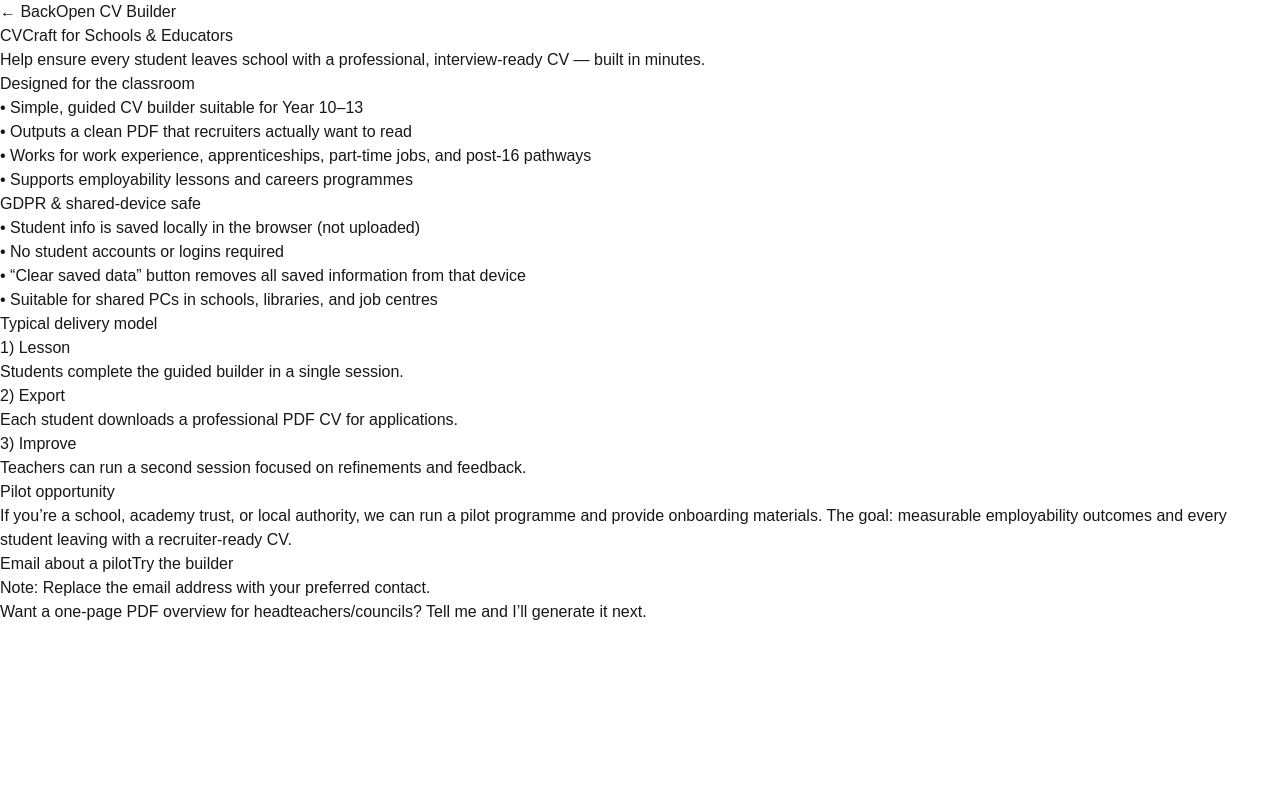
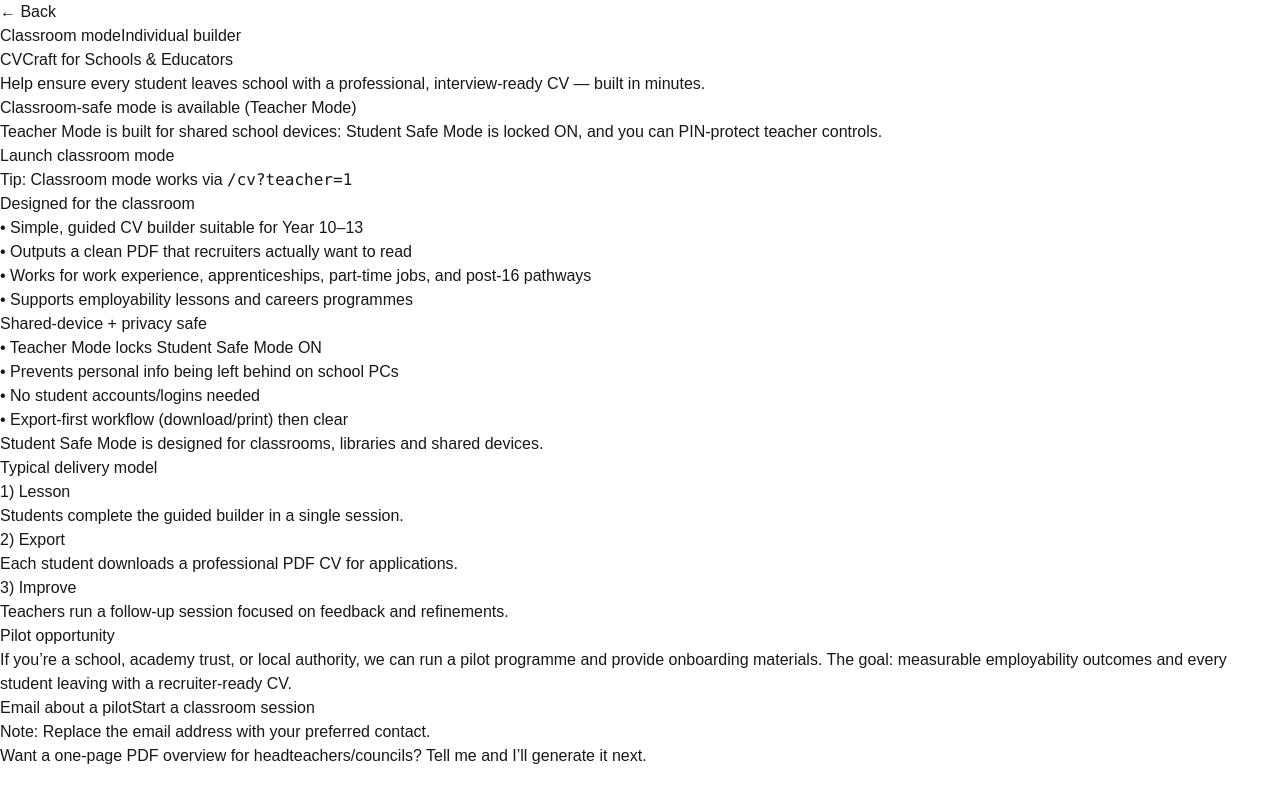
Before and after one commit to CVCraftCS/cvcraft, a Next.js app: page /schools in a window 1280 px wide. Built offline with nearby package versions, Linux system fonts and the light colour scheme.

Commit message:
Update homepage + schools funnel to classroom Teacher Mode

```diff
--- a/src/pages/schools.js
+++ b/src/pages/schools.js
@@ -8,12 +8,24 @@
           <Link href="/" className="text-slate-300 hover:text-white">
             ← Back
           </Link>
-          <Link
-            href="/cv"
-            className="rounded-xl bg-white text-black px-4 py-2 text-sm font-semibold hover:bg-slate-100"
-          >
-            Open CV Builder
-          </Link>
+
+          <div className="flex items-center gap-3">
+            <Link
+              href="/cv?teacher=1"
+              className="rounded-xl bg-white text-black px-4 py-2 text-sm font-semibold hover:bg-slate-100"
+              title="Opens classroom-safe Teacher Mode"
+            >
+              Classroom mode
+            </Link>
+
+            <Link
+              href="/cv"
+              className="rounded-xl bg-white/10 text-white ring-1 ring-white/15 px-4 py-2 text-sm font-semibold hover:bg-white/15"
+              title="Standard individual builder"
+            >
+              Individual builder
+            </Link>
+          </div>
         </div>
 
         <h1 className="text-4xl font-extrabold tracking-tight">
@@ -23,6 +35,31 @@
           Help ensure every student leaves school with a professional, interview-ready CV — built in
           minutes.
         </p>
+
+        {/* Teacher Mode highlight */}
+        <div className="mt-8 rounded-2xl bg-emerald-950/35 border border-emerald-400/25 px-6 py-5">
+          <div className="text-emerald-200 font-semibold mb-1">
+            Classroom-safe mode is available (Teacher Mode)
+          </div>
+          <p className="text-emerald-100/90">
+            Teacher Mode is built for shared school devices: Student Safe Mode is locked ON, and
+            you can PIN-protect teacher controls.
+          </p>
+
+          <div className="mt-4 flex flex-col gap-3 sm:flex-row sm:items-center">
+            <Link
+              href="/cv?teacher=1"
+              className="rounded-xl bg-white px-5 py-3 text-sm font-semibold text-slate-900 hover:bg-slate-100 text-center"
+            >
+              Launch classroom mode
+            </Link>
+
+            <div className="text-xs text-emerald-100/80">
+              Tip: Classroom mode works via{" "}
+              <code className="rounded bg-white/10 px-1.5 py-0.5">/cv?teacher=1</code>
+            </div>
+          </div>
+        </div>
 
         <div className="mt-10 grid gap-6 md:grid-cols-2">
           <div className="rounded-2xl bg-white/5 p-6 ring-1 ring-white/10">
@@ -36,13 +73,17 @@
           </div>
 
           <div className="rounded-2xl bg-white/5 p-6 ring-1 ring-white/10">
-            <h2 className="text-xl font-bold">GDPR & shared-device safe</h2>
+            <h2 className="text-xl font-bold">Shared-device + privacy safe</h2>
             <ul className="mt-4 space-y-2 text-slate-200">
-              <li>• Student info is saved locally in the browser (not uploaded)</li>
-              <li>• No student accounts or logins required</li>
-              <li>• “Clear saved data” button removes all saved information from that device</li>
-              <li>• Suitable for shared PCs in schools, libraries, and job centres</li>
+              <li>• Teacher Mode locks Student Safe Mode ON</li>
+              <li>• Prevents personal info being left behind on school PCs</li>
+              <li>• No student accounts/logins needed</li>
+              <li>• Export-first workflow (download/print) then clear</li>
             </ul>
+
+            <div className="mt-4 rounded-xl bg-amber-950/30 border border-amber-400/30 px-4 py-3 text-amber-100 text-sm">
+              Student Safe Mode is designed for classrooms, libraries and shared devices.
+            </div>
           </div>
         </div>
 
@@ -64,7 +105,7 @@
             <div>
               <div className="font-semibold">3) Improve</div>
               <p className="mt-2 text-sm text-slate-300">
-                Teachers can run a second session focused on refinements and feedback.
+                Teachers run a follow-up session focused on feedback and refinements.
               </p>
             </div>
           </div>
@@ -87,10 +128,10 @@
             </a>
 
             <Link
-              href="/cv"
+              href="/cv?teacher=1"
               className="rounded-xl bg-slate-100 px-5 py-3 text-sm font-semibold text-slate-900 hover:bg-slate-200 text-center"
             >
-              Try the builder
+              Start a classroom session
             </Link>
           </div>
 
```
Also changed, not shown: src/pages/index.js (+25 -4 lines).
